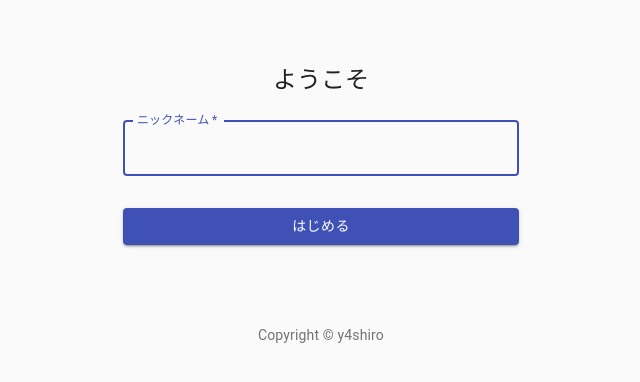
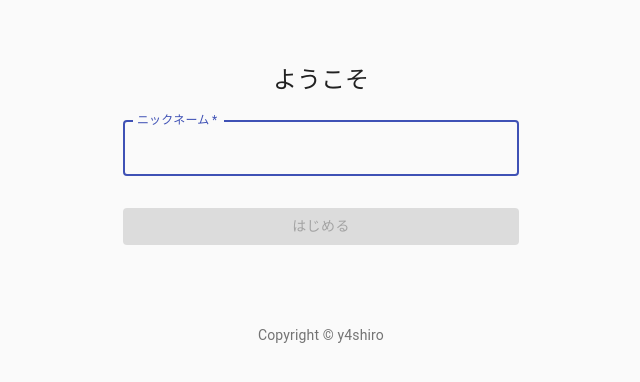
Before and after one commit to y4shiro/udemy-react-firebase, a React (Create React App) app: page / in a window 1280 px wide. Shown: the top 382 px of the page, without its empty margins (319-959 px from the left). Built offline with nearby package versions, Linux system fonts and the light colour scheme.

Commit message:
setName by clicking button

```diff
--- a/src/components/SignIn.js
+++ b/src/components/SignIn.js
@@ -1,4 +1,4 @@
-import React from 'react';
+import React, { useEffect, useState } from 'react';
 import Button from '@material-ui/core/Button';
 import CssBaseline from '@material-ui/core/CssBaseline';
 import TextField from '@material-ui/core/TextField';
@@ -41,6 +41,14 @@
 
 export default function SignIn({ setName }) {
   const classes = useStyles();
+  const [disabled, setDisabled] = useState(true);
+  const [string, setString] = useState('');
+  console.log(string);
+
+  useEffect(() => {
+    const disabled = string === '';
+    setDisabled(disabled);
+  }, [string]);
 
   return (
     <Container component="main" maxWidth="xs">
@@ -59,6 +67,7 @@
             label="ニックネーム"
             name="name"
             autoFocus
+            onChange={e => setString(e.target.value)}
           />
           <Button
             type="submit"
@@ -66,6 +75,7 @@
             variant="contained"
             color="primary"
             className={classes.submit}
+            disabled={disabled}
           >
             はじめる
           </Button>
```
